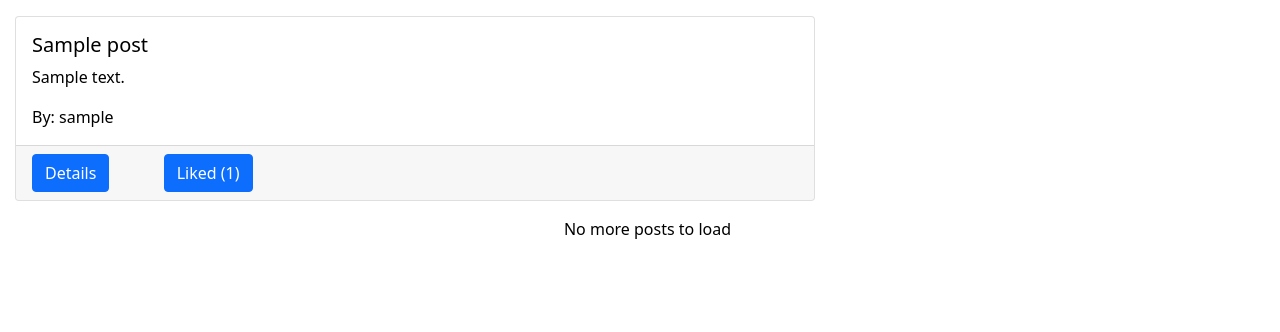
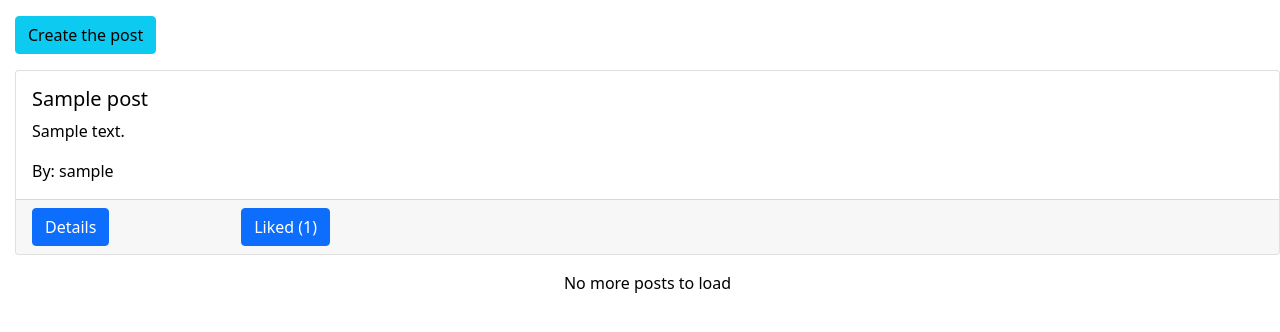
Before and after one commit to noorulain276775/posts-proj, a Django app: page /user/posts/ in a window 1280 px wide. Shown: the top 332 px of the page. Run offline with Django 4.2, Linux system fonts and the light colour scheme; tables that the repository leaves empty hold one stand-in row (values such as "Sample post"); data that the repository does not hold is empty; some libraries are stand-ins or nearby versions.

Commit message:
Post added functionality using modal

```diff
--- /dev/null
+++ b/myposts/forms.py
@@ -0,0 +1,7 @@
+from django import forms
+from .models import *
+
+class CreatePostForm(forms.ModelForm):
+    class Meta:
+        model = Post
+        fields= ('title', 'body', )
--- a/myposts/models.py
+++ b/myposts/models.py
@@ -17,3 +17,6 @@ class Post(models.Model):
     @property
     def like_count(self):
         return self.liked.all().count()
+
+    class Meta:
+        ordering= ("-created", )
--- a/myposts/static/posts/main.js
+++ b/myposts/static/posts/main.js
@@ -2,9 +2,15 @@ const loadmore = document.getElementById('load-btn')
 const posts = document.getElementById('post-box')
 const spinner = document.getElementById('spinner')
 const endbox = document.getElementById('end-box')
+const postform = document.getElementById('post-form')
+const title = document.getElementById('id_title')
+const body = document.getElementById('id_body')
+const csrf = document.getElementsByName('csrfmiddlewaretoken')
+const alertbox = document.getElementById('alert-box')
+console.log('csrf', csrf[0].value)
 
 
-const getCookie= (name) => {
+const getCookie = (name) => {
     let cookieValue = null;
     if (document.cookie && document.cookie !== '') {
         const cookies = document.cookie.split(';');
@@ -21,25 +27,25 @@ const getCookie= (name) => {
 }
 const csrftoken = getCookie('csrftoken');
 
-const likeUnlikeposts = () =>{
+const likeUnlikeposts = () => {
 
     const likeunlikeform = [...document.getElementsByClassName('like-unlike-form')]
-    likeunlikeform.forEach(form => form.addEventListener('submit', e=> {
+    likeunlikeform.forEach(form => form.addEventListener('submit', e => {
         e.preventDefault()
         const clickedid = e.target.getAttribute('data-form-id')
         const clickedbtn = document.getElementById(`like-unlike-${clickedid}`)
 
         $.ajax({
             type: 'POST',
-            url: "",
+            url: "/user/like/",
             data: {
-                'csrfmiddlewaretoken' : csrftoken,
-                'pk':clickedid
+                'csrfmiddlewaretoken': csrftoken,
+                'pk': clickedid
             },
-            success: function(response){
-                console.log(response)
+            success: function (response) {
+                clickedbtn.textContent = response.liked ? `Unliked (${response.count})` : `Liked (${response.count})`
             },
-            error: function(error){
+            error: function (error) {
                 console.log(error)
             }
 
@@ -49,20 +55,20 @@ const likeUnlikeposts = () =>{
 
 }
 
-let visible=3
+let visible = 3
 
-const getData= () => {
+const getData = () => {
     $.ajax(
         {
             type: 'GET',
             url: `/user/data/${visible}`,
             success: function (response) {
                 const data = response.posts
-                setTimeout(()=>{
+                setTimeout(() => {
                     spinner.classList.add('not-visible')
                     data.forEach(el => {
                         posts.innerHTML += `
-                        <div class="card mb-3" style="width: 50rem;">
+                        <div class="card mb-3">
                             <div class="card-body">
                                 <h5 class="card-title">${el.title}</h5>
                                 <p class="card-text">${el.body}</p>
@@ -75,19 +81,20 @@ const getData= () => {
                                     </div>
                                     <div class="col-2">
                                         <form class="like-unlike-form" data-form-id="${el.id}">
-                                            <button href="#" class="btn btn-primary" id="like-unlike-${el.id}">${el.liked ? `Unliked (${el.count})`: `Liked (${el.count})`}</button>
+                                            <button href="#" class="btn btn-primary" id="like-unlike-${el.id}">${el.liked ? `Unliked (${el.count})` : `Liked (${el.count})`}</button>
                                         </form>
                                     </div>
                                 </div>
                             </div>
                         </div>`
                     });
+                    likeUnlikeposts()
                 }, 100)
                 if (response.size === 0) {
                     endbox.textContent = 'No posts have been added'
                 }
 
-                else if (response.size <= visible){
+                else if (response.size <= visible) {
                     loadmore.classList.add('not-visible')
                     endbox.textContent = 'No more posts to load'
                 }
@@ -100,10 +107,58 @@ const getData= () => {
 
 }
 
-loadmore.addEventListener('click', () =>{
+loadmore.addEventListener('click', () => {
     spinner.classList.remove('not-visible')
-    visible +=3
+    visible += 3
     getData()
 })
 
+postform.addEventListener('submit', e => {
+    e.preventDefault()
+
+    $.ajax({
+        type: 'POST',
+        url: '',
+        data: {
+            'csrfmiddlewaretoken': csrf[0].value,
+            'title': title.value,
+            'body': body.value,
+        },
+        success: function (response) {
+            console.log(response)
+            posts.insertAdjacentHTML('afterbegin', `
+            <div class="card mb-3">
+            <div class="card-body">
+                <h5 class="card-title">${response.title}</h5>
+                <p class="card-text">${response.body}</p>
+                <p class="card-text"> By: ${response.author}</p>
+            </div>
+            <div class="card-footer">
+                <div class="row">
+                    <div class="col-2">
+                        <a href="#" class="btn btn-primary">Details</a>
+                    </div>
+                    <div class="col-2">
+                        <form class="like-unlike-form" data-form-id="${response.id}">
+                            <button href="#" class="btn btn-primary" id="like-unlike-${response.id}">Like</button>
+                        </form>
+                    </div>
+                </div>
+            </div>
+        </div>
+
+            `)
+        likeUnlikeposts()
+        $('#addPostModal').modal('hide')
+        // $("#post-form").trigger("reset");
+        handleAlerts('success', 'You have successfully added a post')
+        postform.reset()
+        },
+        error: function (error) {
+            console.log(error)
+            $('#addPostModal').modal('hide')
+            handleAlerts('danger', 'Something went wrong. Please try again')
+        }
+    })
+})
 getData()
--- a/myposts/templates/posts/main.html
+++ b/myposts/templates/posts/main.html
@@ -1,5 +1,6 @@
 {% extends 'base.html' %}
 {% load static %}
+{% load crispy_forms_tags %}
 
 {% block scripts %}
 
@@ -13,16 +14,39 @@ posts
 
 {% block body %}
 
-<!-- {% for obj in qs %}
+<!-- Modal -->
+<div class="modal fade" id="addPostModal" tabindex="-1" aria-labelledby="exampleModalLabel" aria-hidden="true">
+    <div class="modal-dialog">
+        <div class="modal-content">
+            <div class="modal-header">
+                <h5 class="modal-title" id="exampleModalLabel">Create Post</h5>
+                <button type="button" class="btn-close" data-bs-dismiss="modal" aria-label="Close"></button>
+            </div>
+            <div class="modal-body">
+                <form id="post-form">
+                    {% csrf_token %}
+                    {{form|crispy}}
+                    <div class="modal-footer">
+                        <button type="button" class="btn btn-danger" data-bs-dismiss="modal">Close</button>
+                        <button type="submit" class="btn btn-success">Post</button>
+                    </div>
+                </form>
+            </div>
+        </div>
+    </div>
+</div>
+<div id="alert-box">
 
-    {{obj.title}} - {{obj.body}}<br/>
+</div>
 
-{% endfor %} -->
-
+<!-- Button trigger modal -->
+<button type="button" class="btn btn-info mb-3" data-bs-toggle="modal" data-bs-target="#addPostModal">
+    Create the post
+</button>
 <div id="post-box"></div>
-    <div id="spinner" class="text-center">
-        <div class="spinner-border" role="status"></div>
-    </div>
+<div id="spinner" class="text-center">
+    <div class="spinner-border" role="status"></div>
+</div>
 <div class="text-center mb-3" id="end-box">
     <button class="btn btn-primary" id="load-btn">Load More</button>
 </div>
--- a/myposts/urls.py
+++ b/myposts/urls.py
@@ -3,7 +3,7 @@ from .views import *
 
 urlpatterns = [
     path('posts/', post_list_create_list, name='posts'),
-    path('hello/', hello_world_view, name='hello-world'),
-    path('data/<int:num_posts>/', load_data_view, name='post-data')
+    path('data/<int:num_posts>/', load_data_view, name='post-data'),
+    path('like/', like_unliked_post, name='liked-unliked' )
 
 ]
--- a/myposts/views.py
+++ b/myposts/views.py
@@ -1,31 +1,67 @@
 from django.shortcuts import render
 from .models import Post
 from django.http import JsonResponse
+from .forms import CreatePostForm
+from profiles.models import Profiles
+
+
+# The stackoverflow question that helped me
+# https://stackoverflow.com/questions/60942241/django-submit-button-not-working-on-ajax-request
 
 def post_list_create_list(request):
-    qs= Post.objects.all()
-    return render(request, 'posts/main.html', {'qs': qs})
+    form = CreatePostForm(request.POST or None)
+    if is_ajax(request):
+        if form.is_valid():
+            author = Profiles.objects.get(user=request.user)
+            instance = form.save(commit=False)
+            instance.author = author
+            instance.save()
+            return JsonResponse({
+                'title': instance.title,
+                'body': instance.body,
+                'author': instance.author.user.username,
+                'id': instance.id
+            })
+    context = {
+        'form': form,
+    }
+    return render(request, 'posts/main.html', context)
 
 # Not the best solution
 def load_data_view(request, num_posts):
-    visible = 3
-    upper = num_posts
-    lower = upper - visible
-    size = Post.objects.all().count()
-    qs = Post.objects.all()
-    posts = []
-    for obj in qs:
-        item = {
-            'id': obj.id,
-            'title': obj.title,
-            'body': obj.body,
-            'liked': True if request.user in obj.liked.all() else False,
-            'count': obj.like_count,
-            'author': obj.author.user.username,
-        }
-        posts.append(item)
-    return JsonResponse({'posts': posts[lower:upper], 'size': size})
+    if is_ajax(request):
+        visible = 3
+        upper = num_posts
+        lower = upper - visible
+        size = Post.objects.all().count()
+        qs = Post.objects.all()
+        posts = []
+        for obj in qs:
+            item = {
+                'id': obj.id,
+                'title': obj.title,
+                'body': obj.body,
+                'liked': True if request.user in obj.liked.all() else False,
+                'count': obj.like_count,
+                'author': obj.author.user.username,
+            }
+            posts.append(item)
+        return JsonResponse({'posts': posts[lower:upper], 'size': size})
 
+# deprecated, you can create a custom function to check the request type as
+# Stackoverflow: https://stackoverflow.com/questions/70419441/attributeerror-wsgirequest-object-has-no-attribute-is-ajax
 
-def hello_world_view(request):
-    return JsonResponse({'text': 'hello-world'})
+def is_ajax(request):
+    return request.META.get('HTTP_X_REQUESTED_WITH') == 'XMLHttpRequest'
+
+def like_unliked_post(request):
+    if is_ajax(request):
+        pk = request.POST.get('pk')
+        obj= Post.objects.get(pk=pk)
+        if request.user in obj.liked.all():
+            liked = False
+            obj.liked.remove(request.user)
+        else:
+            liked=True
+            obj.liked.add(request.user)
+        return JsonResponse({'liked': liked, 'count': obj.like_count})
--- a/posts/settings.py
+++ b/posts/settings.py
@@ -42,6 +42,7 @@ INSTALLED_APPS = [
     'crispy_forms'
 
 ]
+CRISPY_TEMPLATE_PACK= 'bootstrap4'
 
 MIDDLEWARE = [
     'django.middleware.security.SecurityMiddleware',
--- a/static/functions.js
+++ b/static/functions.js
@@ -0,0 +1,9 @@
+const handleAlerts = (type, msg) => {
+    alertbox.innerHTML = [
+        `<div class="alert alert-${type} alert-dismissible" role="alert">`,
+        `   <div>${msg}</div>`,
+        '   <button type="button" class="btn-close" data-bs-dismiss="alert" aria-label="Close"></button>',
+        '</div>'
+    ].join('')
+
+}
```
Also changed, not shown: README.md.
